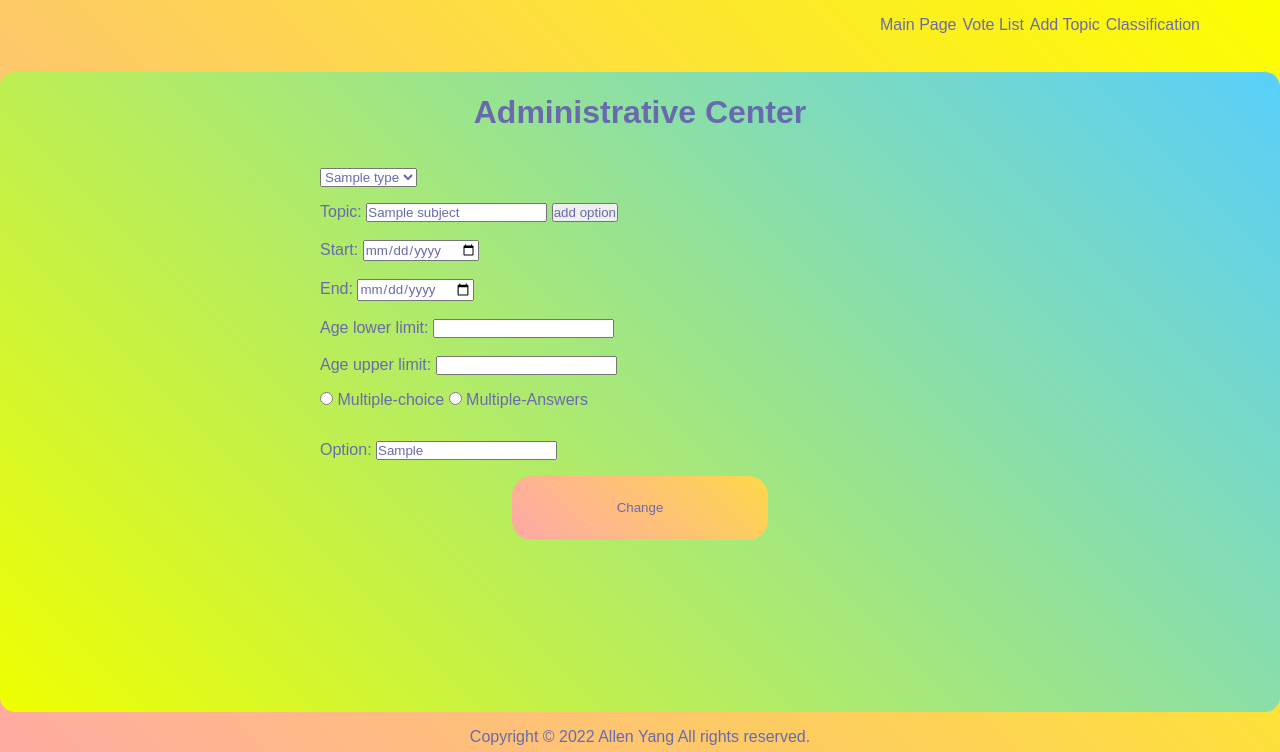
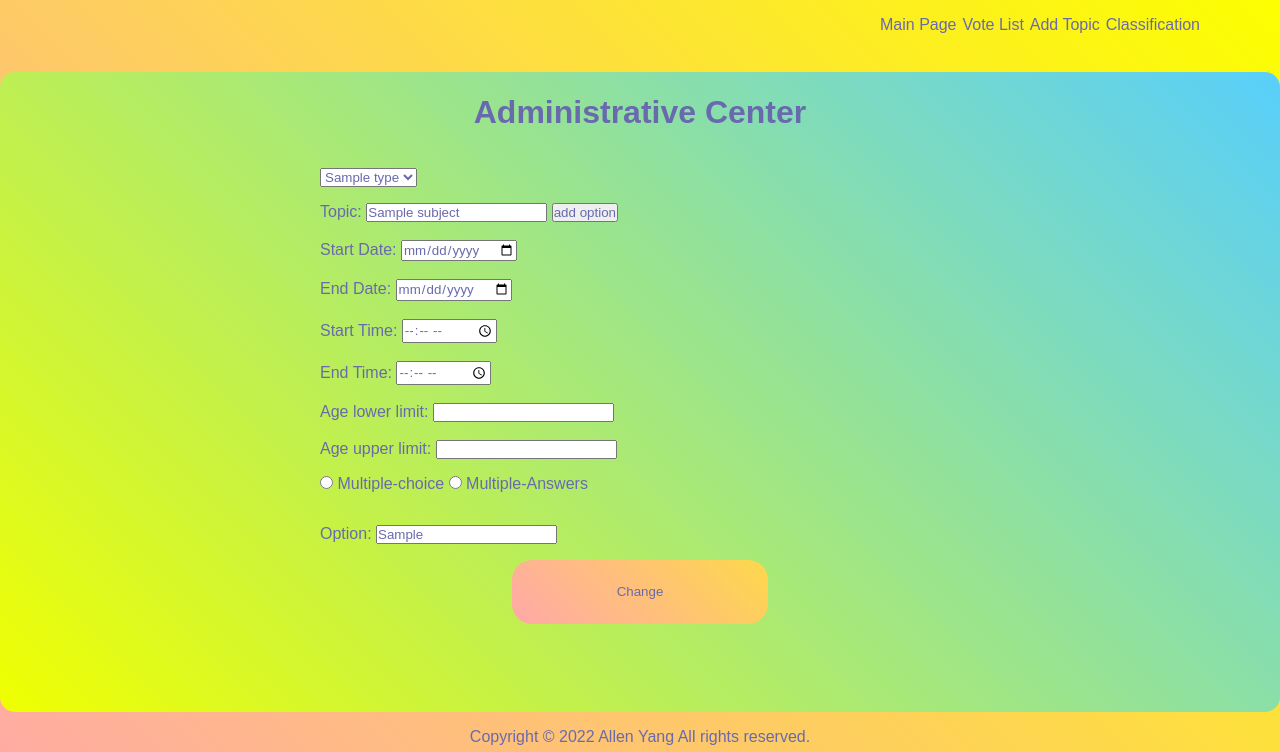
Before and after one commit to AllenYangNCTU/Electroral_System, a PHP site: page /back.php?do=edit&id=1 in a window 1280 px wide. Shown: the top 752 px of the page. Run offline with PHP 8.4, Linux system fonts and the light colour scheme; tables that the repository leaves empty or names only in its code hold one stand-in row (values such as "Sample post").

Commit message:
修復編輯投票修復編輯投票SQL欄位錯誤的問題

```diff
--- a/api/edit_vote.php
+++ b/api/edit_vote.php
@@ -32,7 +32,7 @@ foreach ($_POST['option'] as $key => $opt) {
     update_or_insert_contents_in_table("options", $add_option);
   }
 }
-$sql = "update subjects set age_limit_below = '{$_POST['age_limit_below']}', age_limit = '{$_POST['age_limit']}', start = '{$_POST['start']}', end = '{$_POST['end']}' where id = '{$_POST['subject_id']}'";
+$sql = "update subjects set age_limit_below = '{$_POST['age_limit_below']}', age_limit = '{$_POST['age_limit']}', start = '{$_POST['start']}', end = '{$_POST['end']}', starttime = '{$_POST['start_time']}', endtime = '{$_POST['end_time']}' where id = '{$_POST['subject_id']}'";
 $pdo->exec($sql);
 
 header_to('../back.php');
--- a/back/edit.php
+++ b/back/edit.php
@@ -23,10 +23,14 @@ $opts = all('options', ['subject_id' => $id]);
       <input type="text" name="subject" id="subject" value="<?= $subj['subject']; ?>">
       <input type="button" value="add option" onclick="addOption()"><br><br>
 
-      <label for="">Start:</label>
+      <label for="">Start Date:</label>
       <input type="date" name="start" value="<?= $subj['start']; ?>" id=""><br><br>
-      <label for="">End:</label>
+      <label for="">End Date:</label>
       <input type="date" name="end" value="<?= $subj['end']; ?>" id=""><br><br>
+      <label for="">Start Time:</label>
+      <input type="time" name="start_time" value="<?= $subj['starttime']; ?>" id=""><br><br>
+      <label for="">End Time:</label>
+      <input type="time" name="end_time" value="<?= $subj['endtime']; ?>" id=""><br><br>
 
       <label for="">Age lower limit:</label>
       <input type="number" name="age_limit" value="<?= $subj['age_limit']; ?>" id=""><br><br>
```
